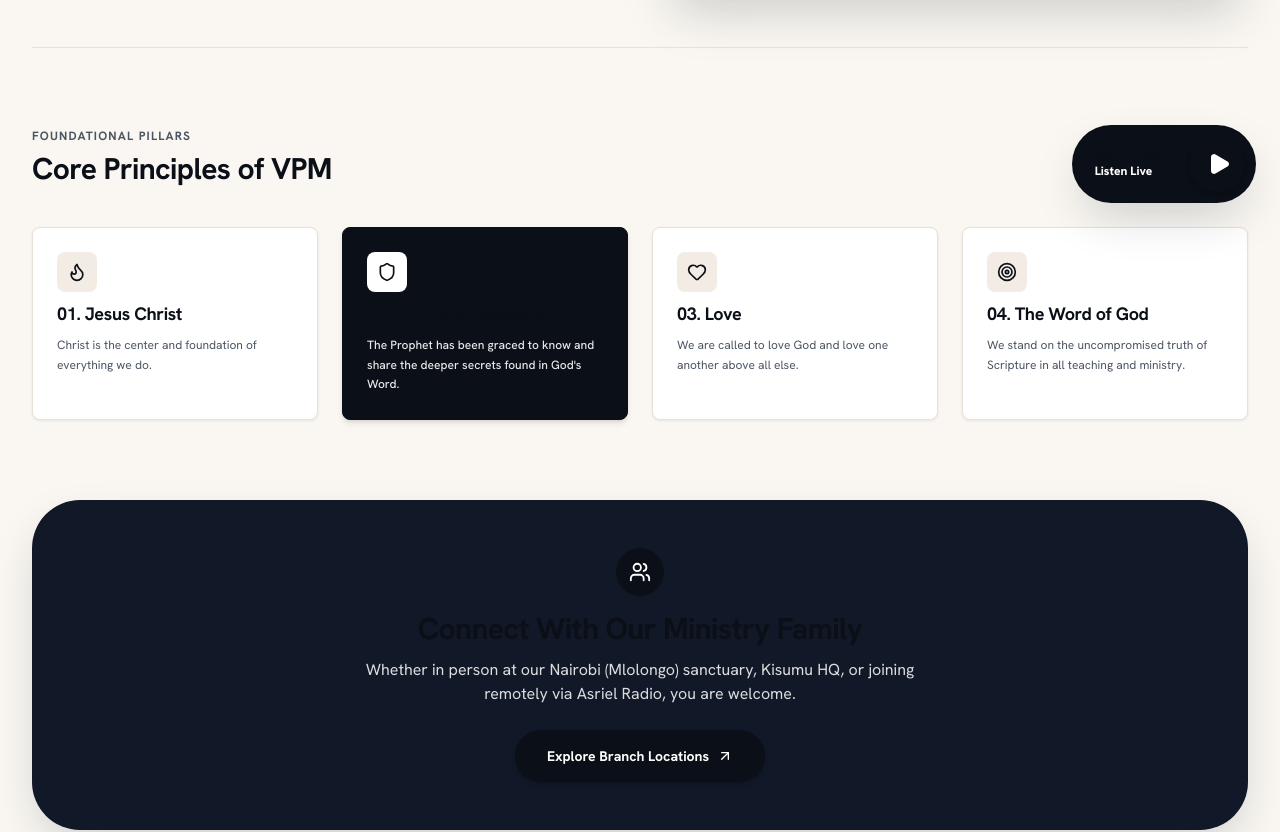
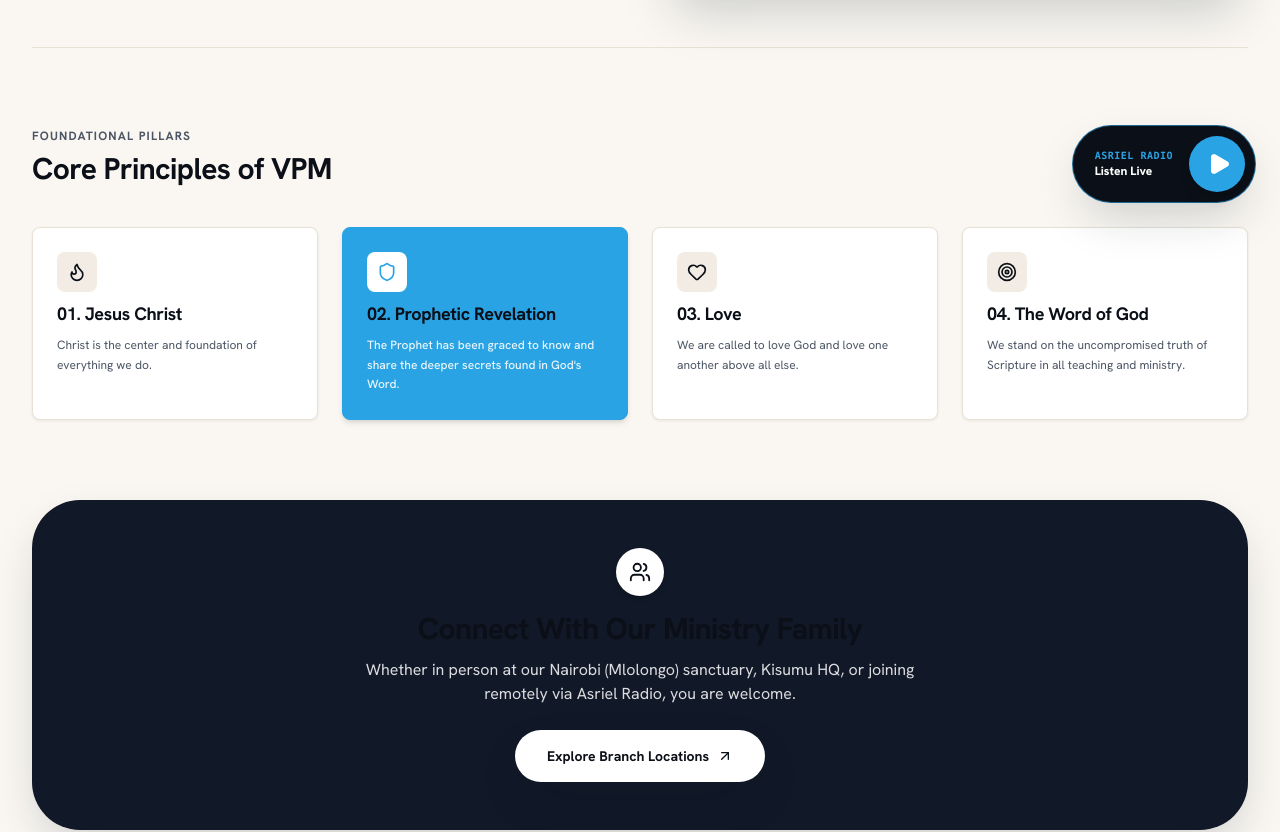
Before and after one commit to dilzde/vpm-website, a Next.js app: page /about in a window 1280 px wide. Shown: the part 573-1405 px from the top of the page. Built offline with nearby package versions, Linux system fonts and the light colour scheme; no server answers; the database is empty.

Commit message:
fix(ui): ensure high contrast for radio, play buttons, give band, and branch CTA

```diff
--- a/src/app/about/page.tsx
+++ b/src/app/about/page.tsx
@@ -130,10 +130,10 @@
 
         {/* 4. Anchor Band: Global Presence */}
         <div className="bg-[var(--color-anchor-olive)] text-white rounded-[var(--radius-block)] p-8 sm:p-12 text-center flex flex-col items-center shadow-[var(--shadow-xl)]">
-          <div className="w-12 h-12 rounded-full bg-[var(--color-accent)] text-[var(--color-accent-ink)] flex items-center justify-center mb-4 font-bold">
+          <div className="w-12 h-12 rounded-full bg-white text-[#0B0F17] flex items-center justify-center mb-4 font-bold shadow-md">
             <Users size={22} />
           </div>
-          <h2 className="font-sans text-2xl sm:text-3xl font-extrabold mb-3">
+          <h2 className="font-sans text-2xl sm:text-3xl font-extrabold mb-3 text-white">
             Connect With Our Ministry Family
           </h2>
           <p className="text-white/85 text-base max-w-xl mb-6 font-sans">
@@ -142,7 +142,7 @@
           <div className="flex flex-wrap items-center justify-center gap-4">
             <Link
               href="/branches"
-              className="inline-flex items-center gap-2 px-8 py-4 rounded-full bg-[var(--color-accent)] text-[var(--color-accent-ink)] font-sans font-bold text-sm hover:scale-105 transition-all shadow-md"
+              className="inline-flex items-center gap-2 px-8 py-4 rounded-full bg-white text-[#0B0F17] font-sans font-bold text-sm hover:bg-[#FAF7F2] hover:scale-105 transition-all shadow-xl"
             >
               <span>Explore Branch Locations</span>
               <ArrowUpRight size={16} />
--- a/src/app/globals.css
+++ b/src/app/globals.css
@@ -15,9 +15,9 @@
   --color-slate:          #4B5563;   /* body copy — balanced dark slate / charcoal */
   --color-line:           #E8E2D6;   /* hairline borders — warm cream stone line */
   --color-line-dark:      rgba(255, 255, 255, 0.12);
-  --color-accent:         #0B0F17;   /* black accent / buttons */
-  --color-accent-ink:     #FFFFFF;   /* text ON black accent */
-  --color-accent-hover:   #1F2937;   /* charcoal on hover */
+  --color-accent:         #29A3E4;   /* vivid logo sky-blue for luminous accents & icons */
+  --color-accent-ink:     #FFFFFF;   /* text ON accent */
+  --color-accent-hover:   #1E87C2;   /* hover state */
   --color-anchor-olive:   #111827;   /* deep rich charcoal black — anchor bands */
   --color-navy-950:       #06090E;   /* deepest black */
   --color-navy-900:       #0B0F17;   /* structural black / footer */
--- a/src/components/FloatingRadioWidget.tsx
+++ b/src/components/FloatingRadioWidget.tsx
@@ -27,18 +27,18 @@
         <button
           type="button"
           onClick={() => toggle()}
-          className={`w-14 h-14 rounded-full flex items-center justify-center transition-all cursor-pointer shadow-md ${
+          className={`w-14 h-14 rounded-full flex items-center justify-center transition-all cursor-pointer shadow-lg ${
             isPlaying
-              ? "bg-[var(--color-accent)] text-[var(--color-accent-ink)] ring-4 ring-[var(--color-accent)]/40"
-              : "bg-[var(--color-accent)] text-[var(--color-accent-ink)] hover:scale-110"
+              ? "bg-[#29A3E4] text-white ring-4 ring-[#29A3E4]/50 scale-105"
+              : "bg-[#29A3E4] text-white hover:bg-[#1E87C2] hover:scale-110 active:scale-95"
           }`}
           aria-label={isPlaying ? "Pause Radio Stream" : "Play Radio Stream"}
           title={isPlaying ? "Playing Asriel Radio (Click to Pause)" : "Listen to Asriel Radio Live (Click to Play)"}
         >
           {isPlaying ? (
-            <Pause size={24} className="fill-current" />
+            <Pause size={24} className="fill-white text-white" />
           ) : (
-            <Play size={24} className="ml-1 fill-current" />
+            <Play size={24} className="ml-1 fill-white text-white" />
           )}
         </button>
 
--- a/src/components/home/HeroSection.tsx
+++ b/src/components/home/HeroSection.tsx
@@ -144,7 +144,7 @@
 
           {/* Floating badge */}
           <div className="absolute -top-2 -left-2 sm:-left-4 bg-white border border-[var(--color-line)] rounded-[var(--radius-eight)] p-4 shadow-[var(--shadow-xl)] flex items-center gap-3 z-20 max-w-xs">
-            <div className="w-10 h-10 rounded-[var(--radius-eight)] bg-[var(--color-accent)] text-[var(--color-accent-ink)] flex items-center justify-center font-bold shrink-0">
+            <div className="w-10 h-10 rounded-[var(--radius-eight)] bg-[#29A3E4] text-white flex items-center justify-center font-bold shrink-0 shadow-sm">
               <Radio size={20} />
             </div>
             <div>
--- a/src/components/home/QuickActionsRow.tsx
+++ b/src/components/home/QuickActionsRow.tsx
@@ -56,7 +56,7 @@
             className="bg-white border border-[var(--color-line)] hover:border-[var(--color-ink)] rounded-[var(--radius-eight)] p-5 flex items-center gap-4 shadow-xs hover:scale-[1.01] transition-all text-left w-full cursor-pointer group"
           >
             <div className={`w-12 h-12 rounded-[var(--radius-eight)] flex items-center justify-center font-bold shrink-0 transition-colors ${
-              isPlaying ? "bg-[var(--color-accent)] text-[var(--color-accent-ink)]" : "bg-[var(--color-surface-alt)] text-[var(--color-ink)] group-hover:bg-[var(--color-ink)] group-hover:text-white"
+              isPlaying ? "bg-[#29A3E4] text-white shadow-md" : "bg-[var(--color-surface-alt)] text-[var(--color-ink)] group-hover:bg-[#0B0F17] group-hover:text-white"
             }`}>
               {isPlaying ? <Pause size={22} /> : <Radio size={22} />}
             </div>
--- a/src/components/home/RadioSpotlight.tsx
+++ b/src/components/home/RadioSpotlight.tsx
@@ -46,7 +46,7 @@
               <button
                 onClick={() => station && play(station)}
                 className="inline-flex items-center justify-center gap-3 px-8 py-4 text-sm font-display font-bold uppercase tracking-wider
-                           bg-[var(--color-accent)] text-white rounded-[var(--radius-sm)] hover:bg-[var(--color-accent-hover)]
+                           bg-[#29A3E4] text-white rounded-[var(--radius-sm)] hover:bg-[#1E87C2]
                            transition-all duration-200 shadow-[var(--shadow-accent)] transform hover:-translate-y-0.5 w-full sm:w-auto cursor-pointer"
                 id="radio-play-btn"
               >
--- a/src/components/home/VideoCard.tsx
+++ b/src/components/home/VideoCard.tsx
@@ -44,8 +44,8 @@
             )}
             <div className="absolute inset-0 bg-black/40 group-hover:bg-black/30 transition-colors" />
             <div className="absolute inset-0 flex items-center justify-center">
-              <div className="w-12 h-12 rounded-full bg-[var(--color-accent)] flex items-center justify-center text-[var(--color-navy-900)] shadow-md group-hover:scale-110 transition-transform">
-                <Play size={20} className="ml-0.5 fill-current" />
+              <div className="w-13 h-13 sm:w-14 sm:h-14 rounded-full bg-white text-[#0B0F17] flex items-center justify-center shadow-xl group-hover:scale-110 group-hover:bg-[#29A3E4] group-hover:text-white transition-all">
+                <Play size={22} className="ml-1 fill-current" />
               </div>
             </div>
           </button>
```
Also changed, not shown: src/components/Header.tsx (+7 -7 lines), src/components/home/SupportMissionBand.tsx (+6 -6 lines), src/components/media/MediaContent.tsx (+4 -4 lines).
